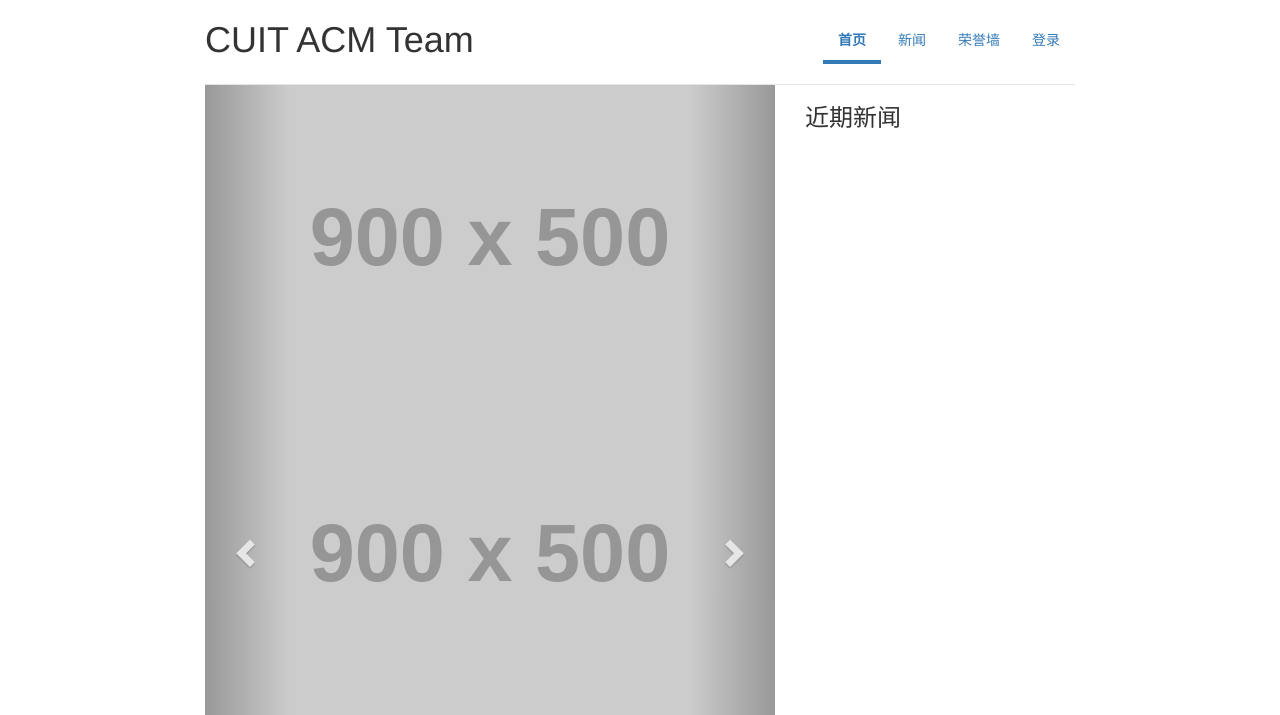
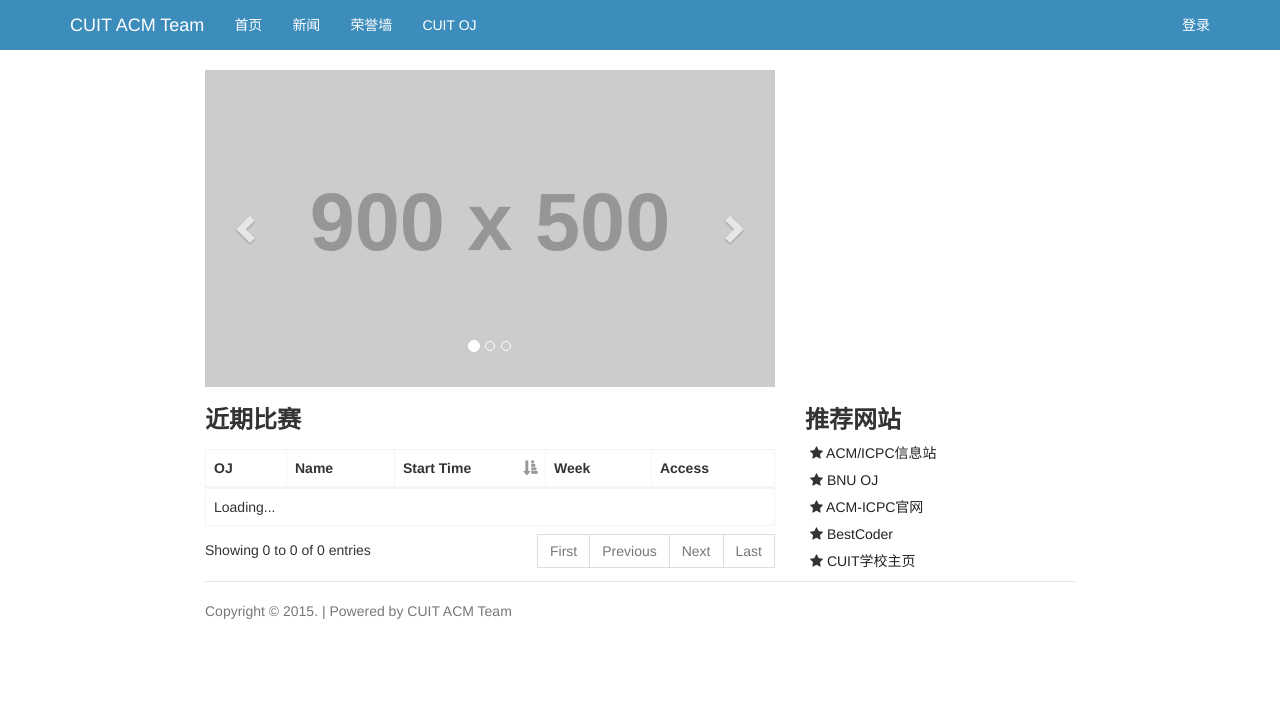
Before and after one commit to Raynxxx/CUIT-ACM-Website, a Flask app: page / in a window 1280 px wide. Shown: the top 715 px of the page. After the commit the page ends 619 px from the top, so only its background shows below. Run offline with Flask 2, Linux system fonts and the light colour scheme; grey boxes labelled with a size stand in for pictures from a placeholder-image service; data that the repository does not hold is empty; parts of the project's set-up code (start-up, migrations or seed data) failed here and were passed over; some libraries are stand-ins or nearby versions.

Commit message:
fix index

```diff
--- a/brand.ini
+++ b/brand.ini
@@ -2,4 +2,4 @@ http://placehold.it/900x500/f39c12/ffffff&text=I+Love+Bootstrap #
 
 http://placehold.it/900x500/3c8dbc/ffffff&text=I+Love+Bootstrap #
 
-http://pic1.win4000.com/wallpaper/c/53b4c57a88b79.jpg #
+http://pic1.win4000.com/wallpaper/c/53b4c57a88b79.jpg http://www.baidu.com
--- a/server/honor_server.py
+++ b/server/honor_server.py
@@ -1,5 +1,6 @@
 # coding=utf-8
 from __init__ import *
+import collections
 from dao.dbHonor import Honor
 from dao.dbBase import User
 import resource_server
@@ -112,7 +113,7 @@ def get_honor_wall(offset=0, limit=10, query_type=None, keyword=''):
 def get_honor_wall_by_year(query_type=None, keyword=''):
     total = get_honor_count(query_type, keyword)
     honor_list = get_honor_wall(0, total, query_type, keyword)
-    honor_wall = dict()
+    honor_wall = collections.OrderedDict()
     for honor in honor_list:
         year = honor.acquire_time.year
         if year not in honor_wall:
--- a/static/css/index.css
+++ b/static/css/index.css
@@ -1,26 +1,7 @@
 /* Space out content a bit */
 body {
-  padding-top: 20px;
   padding-bottom: 20px;
   background-color: #fff;
-}
-
-/* Everything but the jumbotron gets side spacing for mobile first views */
-.header {
-  padding-right: 15px;
-  padding-left: 15px;
-}
-
-/* Custom page header */
-.header {
-  padding-bottom: 20px;
-  border-bottom: 1px solid #e5e5e5;
-}
-/* Make the masthead heading the same height as the navigation */
-.header h3 {
-  margin-top: 0;
-  margin-bottom: 0;
-  line-height: 40px;
 }
 
 /* Custom page footer */
@@ -29,62 +10,48 @@ body {
   color: #777;
   border-top: 1px solid #e5e5e5;
 }
+body>.container {
+  margin-top: 70px;
+}
 
 /* Customize container */
 @media (min-width: 768px) {
-  .container {
-    max-width: 730px;
+  body>.container {
+    max-width: 750px;
   }
 }
 @media (min-width: 960px) {
-  .container {
+  body>.container {
     max-width: 900px;
   }
 }
-
-.container-narrow > hr {
-  margin: 30px 0;
+@media (min-width: 1280px) {
+  .container {
+    max-width: 1200px;
+  }
+}
+@media (min-width: 1600px) {
+  body>.container {
+    max-width: 1600px;
+  }
 }
 
 
-/* Responsive: Portrait tablets and up */
-@media screen and (min-width: 768px) {
-  /* Remove the padding we set earlier */
-  .header {
-    padding-right: 0;
-    padding-left: 0;
-  }
-  /* Space out the masthead */
-  .header {
-    margin-bottom: 0;
-  }
-
+.recent_news {
+  list-style: none;
+  padding-left: 5px;
 }
 
-.project-name {
-  font-size: 36px;
+.recent_news li {
+  margin: 7px 0;
+}
+.recent_news a {
+  color: #222;
 }
 
-.nav-pills>li>a,
-.nav-pills>li>a:hover,
-.nav-pills>li>a:focus {
-  border-radius: 0;
-  background-color: transparent;
+.recent_news a:hover,
+.recent_news a:focus {
+  color: #337ab7;
+  font-weight: bold;
+  text-decoration: none;
 }
-.nav-pills>li:hover {
-  border-bottom: 4px solid #337ab7;
-}
-
-.nav-pills>li.active>a,
-.nav-pills>li.active>a:hover,
-.nav-pills>li.active>a:focus {
-  color: #337ab7;
-  font-weight: 900;
-  background-color: transparent;
-}
-
-.nav-pills>li.active,
-.nav-pills>li.active:hover,
-.nav-pills>li.active:focus {
-  border-bottom: 4px solid #337ab7;
-}
--- a/templates/index/base.html
+++ b/templates/index/base.html
@@ -44,9 +44,10 @@
             <li><a href="{{ url_for('main.index') }}">首页</a></li>
             <li><a href="{{ url_for('main.news_list') }}">新闻</a></li>
             <li><a href="{{ url_for('main.honor_wall') }}">荣誉墙</a></li>
+            <li><a href="http://oj.duxy.me" target="_blank">CUIT OJ</a></li>
             {% if current_user.is_authenticated() %}
             <li><a href="{{ url_for('main.ranklist') }}">查水表</a></li>
-            <li><a href="{{ url_for('main.status') }}">提交</a></li>
+            <li><a href="{{ url_for('main.status') }}">最近提交</a></li>
             <li><a href="{{ url_for('main.article_list') }}">解题报告</a></li>
             {% endif %}
             <!--
--- a/templates/index/honor.html
+++ b/templates/index/honor.html
@@ -22,10 +22,7 @@
       </div>
     </div>
     <div class="col-sm-3 col-lg-2">
-      <div style="margin-bottom: 10px;">
-        <a href="{{ url_for('main.honor_wall') }}"
-                class="btn btn-default btn-flat btn-block" style="font-weight: 900">返回</a>
-      </div>
+
       <div class="honor-one" data-honor="{{ honor.id }}">
         <div class="thumbnail">
           <div class="caption">
--- a/templates/index/index.html
+++ b/templates/index/index.html
@@ -5,10 +5,13 @@
   <meta http-equiv="X-UA-Compatible" content="IE=edge">
   <meta name="viewport" content="width=device-width, initial-scale=1">
   <title>{{ title }}</title>
-
+  <link rel="stylesheet" href="//cdn.bootcss.com/font-awesome/4.3.0/css/font-awesome.min.css">
   <link rel="stylesheet" href="{{ url_for('static', filename='AdminLTE2/bootstrap/css/bootstrap.min.css') }}"/>
+  <link rel="stylesheet" href="{{ url_for('static', filename='AdminLTE2/dist/css/AdminLTE.min.css') }}">
+  <link rel="stylesheet" href="{{ url_for('static', filename='AdminLTE2/dist/css/skins/_all-skins.min.css') }}">
   <link rel="stylesheet" href="{{ url_for('static', filename='css/index.css') }}"/>
   <link rel="stylesheet" href="{{ url_for('static', filename='fakeLoader/fakeLoader.css') }}"/>
+  <link rel="stylesheet" href="{{ url_for('static', filename='AdminLTE2/plugins/datatables/dataTables.bootstrap.css') }}"/>
 
   <!-- HTML5 shim and Respond.js for IE8 support of HTML5 elements and media queries -->
   <!--[if lt IE 9]>
@@ -17,29 +20,68 @@
   <![endif]-->
 </head>
 
-<body>
+<body class="skin-blue layout-top-nav fixed">
 <div id="fakeLoader"></div>
+<header class="main-header">
+  <nav class="navbar navbar-fixed-top">
   <div class="container">
-  <div class="header clearfix">
-    <nav>
-      <ul class="nav nav-pills pull-right">
-        <li role="presentation" class="active"><a onclick="return false;">首页</a></li>
-        <li role="presentation"><a href="{{ url_for('main.news_list') }}">新闻</a></li>
-        <li role="presentation"><a href="{{ url_for('main.honor_wall') }}">荣誉墙</a></li>
+    <div class="navbar-header">
+      <button type="button" class="navbar-toggle collapsed" data-toggle="collapse" data-target="#bs-example-navbar-collapse-2">
+        <span class="sr-only">Toggle navigation</span>
+        <span class="icon-bar"></span>
+        <span class="icon-bar"></span>
+        <span class="icon-bar"></span>
+      </button>
+      <a class="navbar-brand" href="#">{{ title }}</a>
+    </div>
+
+    <div class="collapse navbar-collapse" id="bs-example-navbar-collapse-2">
+      <ul class="nav navbar-nav">
+        <li class="active"><a onclick="return false;">首页 <span class="sr-only">(current)</span></a></li>
+        <li><a href="{{ url_for('main.news_list') }}">新闻</a></li>
+        <li><a href="{{ url_for('main.honor_wall') }}">荣誉墙</a></li>
+        <li><a href="http://oj.duxy.me">CUIT OJ</a></li>
+      </ul>
+      <ul class="nav navbar-nav navbar-right">
             {%- if current_user.is_authenticated() -%}
-          <li role="presentation" class="btn-group">
-            <a href="{{ url_for('profile.index') }}"
-               style="font-weight: bold;">
-              {{ current_user.name }}的主页
-            </a></li>
+              <li class="dropdown user user-menu">
+            <a href="#" class="dropdown-toggle" data-toggle="dropdown" aria-expanded="false">
+              <img src="{{ current_user.gravatar(size=256) }}" class="user-image" alt="User Image">
+              <span class="hidden-xs">{{ current_user.name }}</span>
+            </a>
+            <ul class="dropdown-menu">
+              <!-- User image -->
+              <li class="user-header">
+                <img src="{{ current_user.gravatar(size=256) }}" class="img-circle" alt="User Image">
+                <p>
+                  {{ current_user.name }}
+                  <small>注册于 {{ current_user.create_time }}</small>
+                </p>
+              </li>
+              <!-- Menu Footer-->
+              <li class="user-footer">
+                <div class="pull-left">
+                  <a href="{{ url_for('profile.index') }}" class="btn btn-default btn-flat">个人主页</a>
+                  {%- if current_user.is_admin or current_user.is_coach -%}
+                    <a href="{{ url_for('admin.index') }}" class="btn btn-default btn-flat">管理员功能</a>
+                  {%- endif -%}
+                </div>
+                <div class="pull-right">
+                  <a href="{{ url_for('main.logout') }}" class="btn btn-default btn-flat">注销</a>
+                </div>
+              </li>
+            </ul>
+          </li>
             {%- else -%}
-          <li role="presentation"><a href="{{ url_for('main.login') }}">登录</a></li>
+              <li id="login-button"><a id="login" href="{{ url_for('main.login') }}">登录</a></li>
             {%- endif -%}
           </ul>
+    </div>
+  </div>
 </nav>
-    <h3 class="project-name">{{ title }}</h3>
-  </div>
+</header>
 
+<div class="container">
   <div class="row">
     <div class="col-sm-8">
       <div id="index-poster" class="carousel slide" data-ride="carousel">
@@ -52,22 +94,20 @@
 
       <!-- Wrapper for slides -->
       <div class="carousel-inner" role="listbox">
-        {% set iter_cnt = 0 %}
-        {% for key, value in poster%}
-          {% if iter_cnt == 0 %}
+        {% for key, value in poster %}
+          {% if loop.index0 == 0 %}
               <div class="item active">
-                <img src="{{ key }}" alt="...">
+                <a href="{{ value }}"><img src="{{ key }}" alt="..."></a>
                 <div class="carousel-caption">
                 </div>
               </div>
           {% else %}
               <div class="item">
-                <img src="{{ key }}" alt="...">
+                <a href="{{ value }}"><img src="{{ key }}" alt="..."></a>
                 <div class="carousel-caption">
                 </div>
               </div>
           {% endif %}
-          {% set iter_cnt=iter_cnt + 1 %}
         {% endfor %}
       </div>
 
@@ -84,37 +124,43 @@
     </div>
     <div class="col-md-4">
       {% if recent_news != [] %}
-      <div class="box box-default">
-        <div class="box-header with-border">
-          <h3 class="box-title">近期新闻</h3>
-        </div>
-        <div class="box-body no-padding">
-          <ul class="recent_articles">
+      <div>
+        <h3 style="font-weight: bold">近期新闻</h3>
+        <ul class="recent_news">
           {% for news in recent_news %}
-              <li><i class="fa fa-link"></i> <a href="{{ url_for('main.news', url=news.url) }}">{{ news.title }}</a></li>
+            <li><i class="fa fa-angle-right"></i> <a href="{{ url_for('main.news', p=news.id) }}">{{ news.title }}</a></li>
           {% endfor %}
         </ul>
-        </div>
       </div>
     {% endif %}
     </div>
   </div>
   <div class="row">
     <div class="col-sm-8">
-      <div class="box box-default">
-        <div class="box-header with-border">
-          <h3 class="box-title">近期比赛</h3>
+      <div>
+        <div>
+          <h3 class="box-title" style="font-weight: bold">近期比赛</h3>
         </div>
-        <div class="box-body no-padding">
+        <div>
+          <table id="recent_contest_table" class="table table-hover table-bordered table-responsive">
+            <thead><tr>
+              <th>OJ</th><th>Name</th><th>Start Time</th><th>Week</th><th>Access</th>
+            </tr></thead>
+          </table>
         </div>
       </div>
     </div>
     <div class="col-sm-4">
-      <div class="box box-default">
-        <div class="box-header with-border">
-          <h3 class="box-title">推荐网站</h3>
+      <div>
+        <div>
+          <h3 class="box-title" style="font-weight: bold">推荐网站</h3>
         </div>
-        <div class="box-body no-padding">
+        <div>
+          <ul class="recent_news">
+            {% for name, url in recommend_site.items() %}
+              <li><i class="fa fa-star"></i> <a href="{{ url }}">{{ name }}</a></li>
+            {% endfor %}
+          </ul>
         </div>
       </div>
     </div>
@@ -130,6 +176,11 @@
 <script src="{{ url_for('static', filename='AdminLTE2/plugins/jQuery/jQuery-2.1.4.min.js') }}"></script>
 <script src="{{ url_for('static', filename='fakeLoader/fakeLoader.min.js') }}"></script>
 <script src="{{ url_for('static', filename='AdminLTE2/bootstrap/js/bootstrap.min.js') }}"></script>
+<script src="{{ url_for('static', filename='AdminLTE2/dist/js/app.min.js') }}"></script>
+<script src="{{ url_for('static', filename='AdminLTE2/plugins/fastclick/fastclick.min.js') }}"></script>
+<script src="{{ url_for('static', filename='AdminLTE2/plugins/slimScroll/jquery.slimscroll.min.js') }}"></script>
+<script src="{{ url_for('static', filename='AdminLTE2/plugins/datatables/jquery.dataTables.min.js') }}"></script>
+<script src="{{ url_for('static', filename='AdminLTE2/plugins/datatables/dataTables.bootstrap.min.js') }}"></script>
 <script>
   $(document).ready(function () {
     $("#fakeLoader").fakeLoader({
@@ -138,6 +189,28 @@
       bgColor: "#3c8dbc"
     });
   });
+  $(document).ready(function() {
+    var json_url = "{{ url_for('ajax.recent_contests') }}";
+    $('#recent_contest_table').DataTable({
+      "dom": "<'row'>t<'row'<'col-md-5'i><'col-md-7'p>>",
+      "pagingType": "full_numbers",
+      "ajax": json_url,
+      "searching": false,
+      "lengthChange": false,
+      "pageLength": 5,
+      "columns": [
+        { "data": "oj" },
+        { "data": "name" },
+        { "data": "start_time" },
+        { "data": "week"},
+        { "data": "access" }
+      ],
+      "columnDefs": [
+        { "orderable": false, "targets": [0, 1, 3, 4] }
+      ],
+      "order": [[ 2, 'asc' ]]
+    });
+} );
 </script>
 </body>
 </html>
--- a/templates/index/news.html
+++ b/templates/index/news.html
@@ -40,7 +40,7 @@
       <div class="box-body no-padding">
         <ul class="recent_articles">
           {% for news in recent_news %}
-            <li><i class="fa fa-link"></i> <a href="{{ url_for('main.news', url=news.url) }}">{{ news.title }}</a></li>
+            <li><i class="fa fa-link"></i> <a href="{{ url_for('main.news', p=news.id) }}">{{ news.title }}</a></li>
           {% endfor %}
         </ul>
       </div>
--- a/view/index.py
+++ b/view/index.py
@@ -59,8 +59,13 @@ def logout():
 @main.route('/index')
 def index():
     title = 'CUIT ACM Team'
+    recent_news = news_server.get_recent()
     return render_template('index/index.html',
-                           title = title, poster=poster.items())
+                           title = title,
+                           poster = poster.items(),
+                           recent_news = recent_news,
+                           recommend_site = config.RECOMMEND_SITE,
+                           RECENT_CONTEST_JSON = RECENT_CONTEST_JSON)
 
 
 #
```
Also changed, not shown: config.py (+13 -1 lines), static/css/article.css (+46 -3 lines), templates/index/news_list.html (+36 -34 lines), view/ajax.py (+18 -0 lines). Lines whose indentation alone changed are shown as unchanged.
